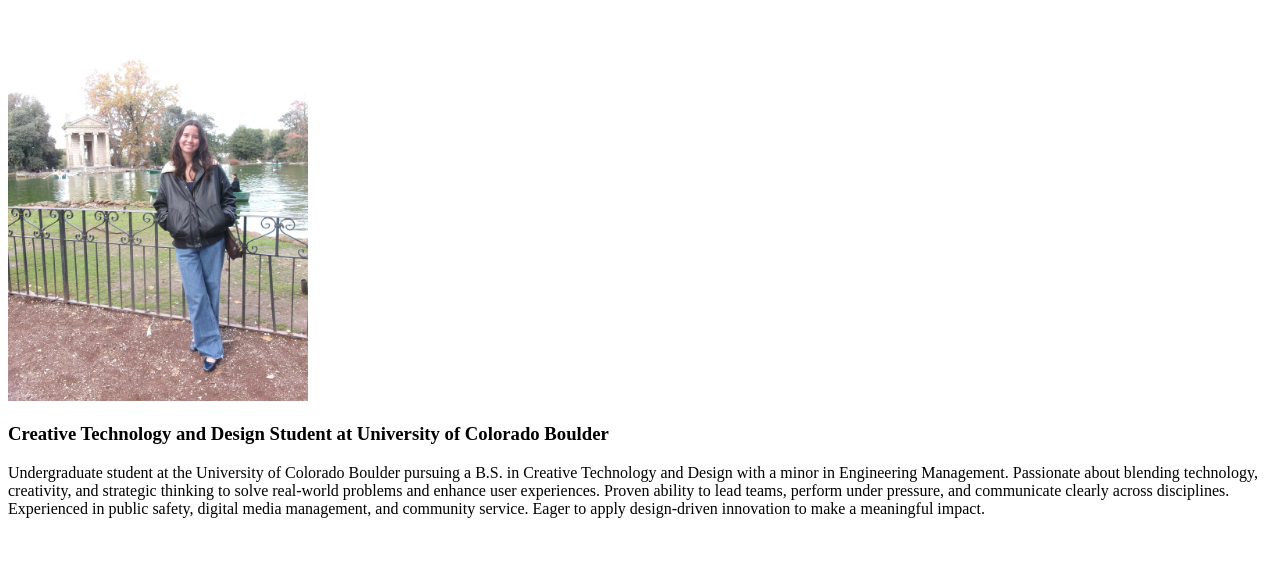
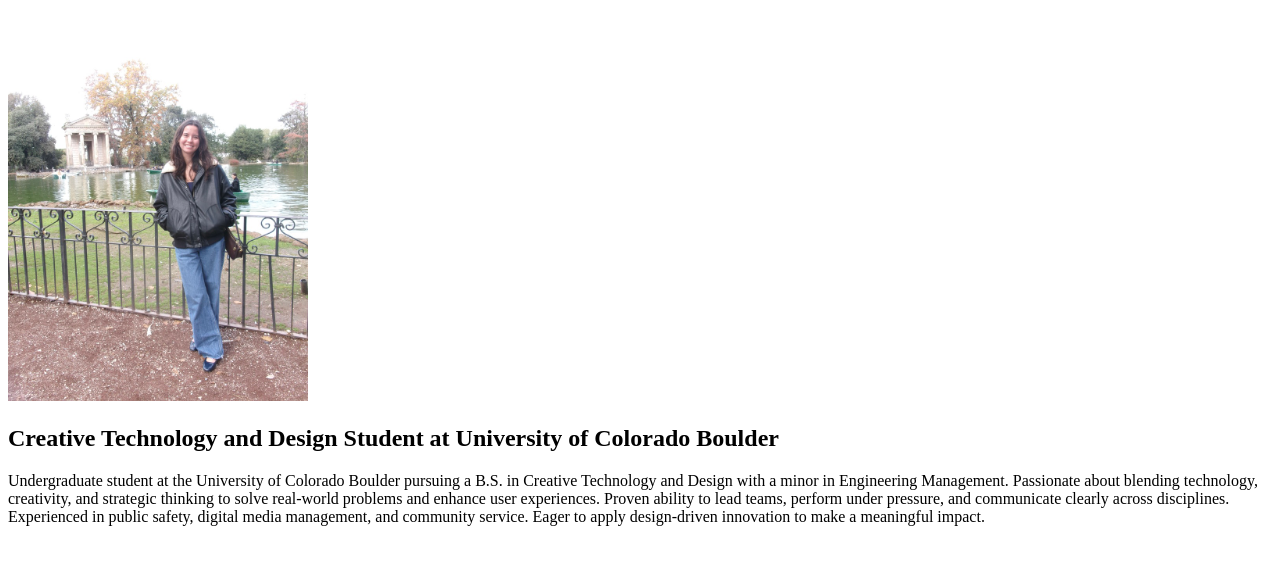
Before and after one commit to juliamiyamoto/juliam.github.io, a plain HTML site: page sematic protfolio/home.html in a window 1280 px wide. Shown: the part 160-724 px from the top of the page. Drawn offline with Linux system fonts and the light colour scheme.

Commit message:
Update home.html

```diff
--- a/sematic protfolio/home.html
+++ b/sematic protfolio/home.html
@@ -22,7 +22,7 @@
 <main>
     <h1>Hi, I'm Julia!</h1>
     <img src="photo-home.jpeg" alt="Photo with pond" width="300" height="400">
-<h3>Creative Technology and Design Student at University of Colorado Boulder</h3>
+<h2>Creative Technology and Design Student at University of Colorado Boulder</h2>
 <p>Undergraduate student at the University of Colorado Boulder pursuing a B.S. in Creative Technology and Design with a minor in Engineering Management. Passionate about blending technology, creativity, and strategic thinking to solve real-world problems and enhance user experiences. Proven ability to lead teams, perform under pressure, and communicate clearly across disciplines. Experienced in public safety, digital media management, and community service. Eager to apply design-driven innovation to make a meaningful impact.</p>
 </main>
 
```
